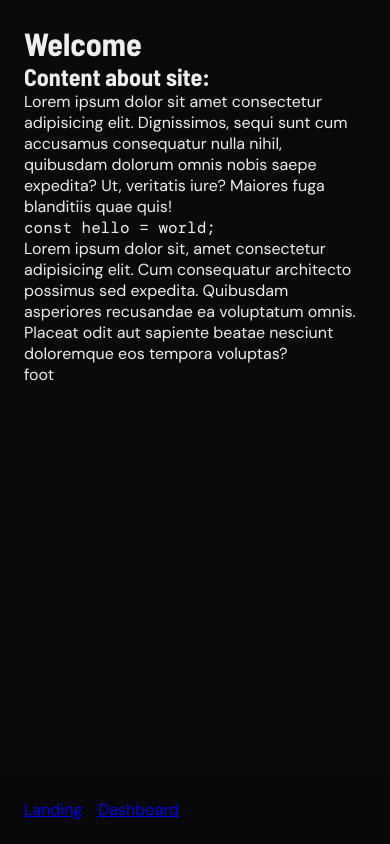
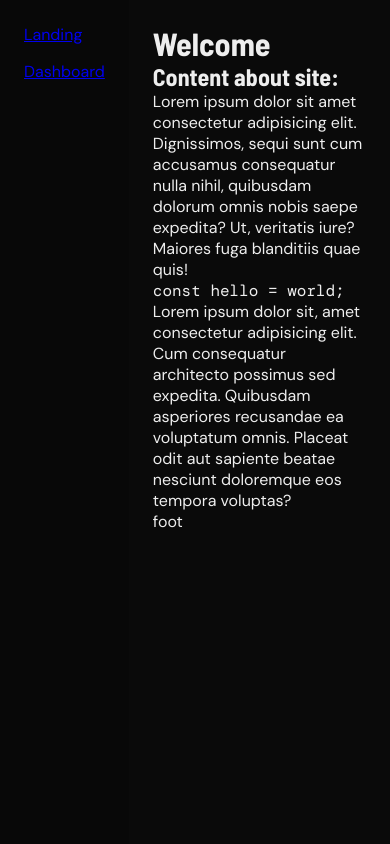
Before and after one commit to WitherMite/exercise-tracker-browser, a React (Vite) app: page / in a window 390 px wide. Built offline with nearby package versions, Linux system fonts and the light colour scheme; a web font is replaced by a local one.

Commit message:
Extract media breakpoint as @custom-media and clean up css files

```diff
--- a/package.json
+++ b/package.json
@@ -15,11 +15,14 @@
     "react-router": "^8.3.0"
   },
   "devDependencies": {
+    "@csstools/postcss-global-data": "^4.0.0",
     "@types/node": "^24.13.2",
     "@types/react": "^19.2.17",
     "@types/react-dom": "^19.2.3",
     "@vitejs/plugin-react": "^6.0.3",
     "oxlint": "^1.71.0",
+    "postcss": "^8.5.23",
+    "postcss-custom-media": "^12.0.1",
     "typescript": "~6.0.2",
     "vite": "^8.1.1"
   }
--- a/src/App.css
+++ /dev/null
@@ -1,34 +0,0 @@
-h1,
-h2,
-h3,
-h4,
-h5,
-h6 {
-    font-family: var(--font-header);
-}
-
-code {
-    font-family: var(--font-mono);
-}
-
-#root {
-    font-family: var(--font-body);
-    color: var(--font-color-primary);
-    background-color: var(--view-background);
-    height: 100svh;
-    display: flex;
-}
-
-.view-box {
-    background-color: var(--view-background);
-    width: 100%;
-    height: 100%;
-    padding: 1.5em;
-}
-
-@media (max-width: 600px) {
-    #root {
-        flex-direction: column-reverse;
-        justify-content: space-between;
-    }
-}
--- a/src/App.tsx
+++ b/src/App.tsx
@@ -1,6 +1,6 @@
 import type { ReactNode } from "react";
 import Navbar from "./components/navbar/Navbar";
-import "./App.css";
+import "./styles/App.css";
 
 interface Props {
     children: ReactNode;
--- a/src/components/navbar/Navbar.module.css
+++ b/src/components/navbar/Navbar.module.css
@@ -16,11 +16,13 @@
     top: 1.5em;
 }
 
-@media (max-width: 600px) {
+/* sticks nav to bottom horizontally on mobile */
+@media (--mobile) {
     .navTrack {
         position: fixed;
         bottom: 0;
         width: 100svw;
+        min-width: min-content;
     }
 
     .navTrack,
--- a/src/main.tsx
+++ b/src/main.tsx
@@ -2,7 +2,7 @@
 import { createRoot } from "react-dom/client";
 import { RouterProvider } from "react-router";
 import router from "./router.tsx";
-import "./index.css";
+import "./styles/index.css";
 
 createRoot(document.getElementById("root")!).render(
     <StrictMode>
--- /dev/null
+++ b/src/styles/App.css
@@ -0,0 +1,17 @@
+#root {
+    min-height: 100svh;
+    display: flex;
+}
+
+.view-box {
+    background-color: var(--view-background);
+    width: 100%;
+    height: 100%;
+    padding: 1.5em;
+}
+
+@media (--mobile) {
+    #root {
+        flex-direction: column;
+    }
+}
--- /dev/null
+++ b/src/styles/breakpoints.css
@@ -0,0 +1 @@
+@custom-media --mobile (max-width: 600px);
--- a/src/index.css
+++ b/src/styles/index.css
@@ -1,4 +1,11 @@
 @import url("https://fonts.googleapis.com/css2?family=Barlow+Semi+Condensed:ital,wght@0,100;0,200;0,300;0,400;0,500;0,600;0,700;0,800;0,900;1,100;1,200;1,300;1,400;1,500;1,600;1,700;1,800;1,900&family=DM+Mono:ital,wght@0,300;0,400;0,500;1,300;1,400;1,500&family=DM+Sans:ital,opsz,wght@0,9..40,100..1000;1,9..40,100..1000&display=swap");
+
+/*
+unneeded, but would allow deleting postcss plugins when @custom-media is widely supported
+@import "./breakpoints.css";
+*/
+
+/* css reset */
 
 *,
 *::before,
@@ -8,17 +15,18 @@
     box-sizing: border-box;
 }
 
+/* global css variables */
+
 :root {
-    /* Global css variables */
     --font-color-primary: #eeeeee;
     --font-color-secondary: #cccccc;
     --font-color-muted: #555555;
     --font-header: "Barlow Semi Condensed", sans-serif;
     --font-body: "DM Sans", sans-serif;
     --font-mono: "DM Mono", monospace;
-    /* other colors from ai gen design, need better names */
     --view-background: #0a0a0a;
     --nav-color: #080808;
+    /* other colors from ai gen design, need better names */
     --card: #0e1410;
     --card-inner: #0c120d;
     --sunken: #080a08;
@@ -27,3 +35,24 @@
     --green: #4ade80;
     --green-dim: #22c55e;
 }
+
+/* global default styling */
+
+body {
+    background-color: var(--view-background);
+    font-family: var(--font-body);
+    color: var(--font-color-primary);
+}
+
+h1,
+h2,
+h3,
+h4,
+h5,
+h6 {
+    font-family: var(--font-header);
+}
+
+code {
+    font-family: var(--font-mono);
+}
--- a/vite.config.ts
+++ b/vite.config.ts
@@ -1,7 +1,18 @@
 import { defineConfig } from "vite";
 import react from "@vitejs/plugin-react";
+import postcssCustomMedia from "postcss-custom-media";
+import postcssGlobalData from "@csstools/postcss-global-data";
 
 // https://vite.dev/config/
 export default defineConfig({
     plugins: [react()],
+    css: {
+        postcss: {
+            plugins: [
+                // allows @custom-media variables to reuse in css modules
+                postcssGlobalData({ files: ["src/styles/breakpoints.css"] }),
+                postcssCustomMedia(),
+            ],
+        },
+    },
 });
```
Also changed, not shown: 1 other file (tests, documents, lock files or other folders).
